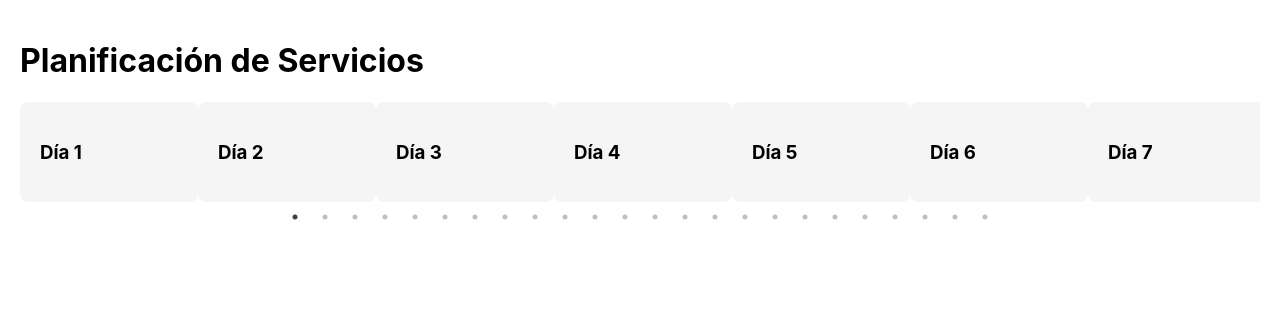
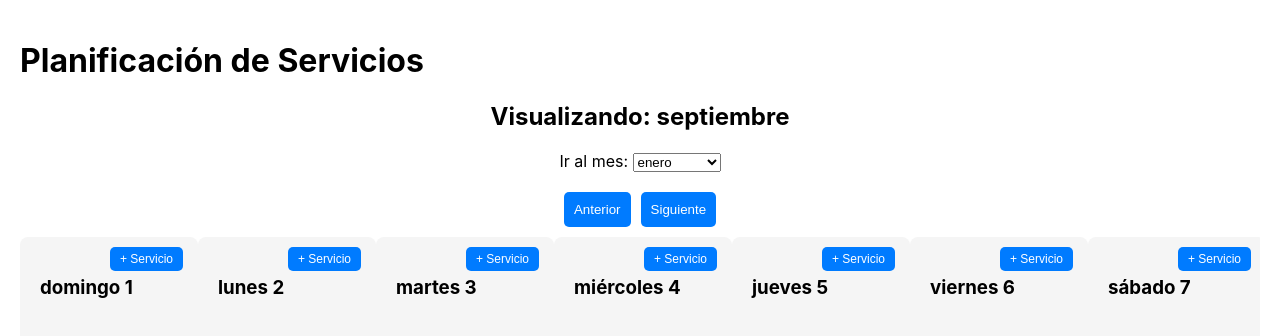
Before and after one commit to RM-Soluciones/PlanificadorGVH, a React (Create React App) app: page / in a window 1280 px wide. Shown: the top 336 px of the page. Built offline with nearby package versions, Linux system fonts and the light colour scheme.

Commit message:
primera impresion de fomratos

```diff
--- a/src/App.js
+++ b/src/App.js
@@ -1,19 +1,130 @@
-import React from "react";
+import React, { useState, useRef } from "react";
 import Slider from "react-slick";
 import "slick-carousel/slick/slick.css";
 import "slick-carousel/slick/slick-theme.css";
 
+// Función para obtener el nombre del día de la semana
+const getDayOfWeek = (day, month, year) => {
+    const date = new Date(year, month - 1, day); // mes - 1 porque los meses en Date comienzan en 0
+    const options = { weekday: 'long' };
+    return new Intl.DateTimeFormat('es-ES', options).format(date);
+};
+
+// Función para obtener el nombre del mes
+const getMonthName = (month) => {
+    const date = new Date(0, month - 1); // mes - 1 porque Date empieza desde 0
+    const options = { month: 'long' };
+    return new Intl.DateTimeFormat('es-ES', options).format(date);
+};
+
+// Función para obtener el número de días en un mes
+const getDaysInMonth = (month, year) => {
+    return new Date(year, month, 0).getDate(); // Día 0 es el último día del mes anterior
+};
+
 function App() {
-    // Generar los días del mes
-    const daysInMonth = Array.from({ length: 30 }, (_, i) => i + 1);
+    const currentYear = new Date().getFullYear();
+    const currentMonth = new Date().getMonth() + 1; // Obtener el mes actual
+
+    // Estado para el índice actual del carrusel y el mes visualizado
+    const [currentIndex, setCurrentIndex] = useState(0);
+    const [viewedMonthIndex, setViewedMonthIndex] = useState(0); // Índice para ver qué mes se está visualizando
+
+    // Estado para almacenar los servicios por día
+    const [services, setServices] = useState({});
+
+    // Crear una referencia para el carrusel
+    const sliderRef = useRef(null);
+
+    // Generar los días con sus nombres correspondientes a partir del mes actual
+    const generateDays = (startingMonth, startingYear, numberOfDays) => {
+        let days = [];
+        let month = startingMonth;
+        let year = startingYear;
+        let dayCount = 0;
+
+        while (dayCount < numberOfDays) {
+            const daysInMonth = getDaysInMonth(month, year);
+            for (let day = 1; day <= daysInMonth; day++) {
+                days.push({ day, dayOfWeek: getDayOfWeek(day, month, year), month, year });
+                dayCount++;
+                if (dayCount >= numberOfDays) break;
+            }
+            month = (month % 12) + 1;
+            if (month === 1) year++; // Avanzar al próximo año si llegamos a enero
+        }
+
+        return days;
+    };
+
+    // Generamos 120 días, 60 días actuales + los 60 días del siguiente mes.
+    const daysInMonth = generateDays(currentMonth, currentYear, 120);
+
+    // Definir el estilo del botón
+    const buttonStyle = {
+        backgroundColor: "#007bff",
+        color: "white",
+        border: "none",
+        padding: "10px",
+        cursor: "pointer",
+        borderRadius: "5px",
+        margin: "0 5px",
+    };
 
     // Configuración del carrusel
     const settings = {
-        dots: true,
+        dots: false, // Desactivar los puntos
         infinite: false,
         speed: 500,
         slidesToShow: 7, // Mostrar 7 días por pantalla
         slidesToScroll: 1,
+        afterChange: (current) => {
+            setCurrentIndex(current);
+            const viewedMonth = daysInMonth[current].month;
+            setViewedMonthIndex(viewedMonth - currentMonth); // Calcular la diferencia de mes
+        },
+    };
+
+    // Funciones para avanzar y retroceder libremente
+    const next = () => {
+        if (sliderRef.current) {
+            sliderRef.current.slickNext();
+        }
+    };
+
+    const previous = () => {
+        if (sliderRef.current) {
+            sliderRef.current.slickPrev();
+        }
+    };
+
+    // Función para saltar rápidamente a un mes
+    const jumpToMonth = (event) => {
+        const selectedMonth = parseInt(event.target.value, 10);
+        const firstDayOfMonth = daysInMonth.findIndex((day) => day.month === selectedMonth);
+        if (sliderRef.current && firstDayOfMonth !== -1) {
+            sliderRef.current.slickGoTo(firstDayOfMonth);
+        }
+    };
+
+    // Obtener el mes visualizado actualmente
+    const viewedMonth = currentMonth + viewedMonthIndex;
+    const displayedMonthName = getMonthName(viewedMonth);
+
+    // Función para agregar un servicio a un día específico
+    const addService = (dateKey) => {
+        const service = prompt("Ingresa el nombre del servicio:");
+        if (service) {
+            setServices((prevServices) => {
+                const updatedServices = { ...prevServices };
+                if (updatedServices[dateKey]) {
+                    updatedServices[dateKey].push(service);
+                } else {
+                    updatedServices[dateKey] = [service];
+                }
+                return updatedServices;
+            });
+        }
     };
 
     return (
@@ -21,21 +132,81 @@ function App() {
             <header>
                 <h1>Planificación de Servicios</h1>
             </header>
-            <div style={{ marginTop: "20px" }}>
-                <Slider {...settings}>
-                    {daysInMonth.map((day) => (
-                        <div key={day} style={{ padding: "10px", textAlign: "center" }}>
+
+            {/* Mostrar el mes actual visualizado */}
+            <h2 style={{ textAlign: "center" }}>Visualizando: {displayedMonthName}</h2>
+
+            {/* Selector para saltar rápidamente a un mes */}
+            <div style={{ marginBottom: "20px", textAlign: "center" }}>
+                <label htmlFor="monthSelector">Ir al mes: </label>
+                <select id="monthSelector" onChange={jumpToMonth}>
+                    {[...Array(12)].map((_, i) => (
+                        <option key={i + 1} value={i + 1}>
+                            {getMonthName(i + 1)}
+                        </option>
+                    ))}
+                </select>
+            </div>
+
+            {/* Botones para avanzar y retroceder libremente */}
+            <div style={{ textAlign: "center", marginBottom: "10px" }}>
+                <button style={buttonStyle} onClick={previous} disabled={currentIndex === 0}>
+                    Anterior
+                </button>
+                <button
+                    style={buttonStyle}
+                    onClick={next}
+                    disabled={currentIndex >= daysInMonth.length - 7}
+                >
+                    Siguiente
+                </button>
+            </div>
+
+            <div style={{ marginTop: "10px" }}>
+                {/* Carrusel */}
+                <Slider ref={sliderRef} {...settings}>
+                    {daysInMonth.map(({ day, dayOfWeek, month, year }) => {
+                        const dateKey = `${year}-${month}-${day}`; // Clave única para cada día
+                        return (
+                            <div key={dateKey} style={{ padding: "10px", textAlign: "center" }}>
                                 <div
                                     style={{
                                         padding: "20px",
                                         backgroundColor: "#f5f5f5",
                                         borderRadius: "8px",
+                                        position: "relative",
+                                        minHeight: "150px",
                                     }}
                                 >
-                                <h3>{`Día ${day}`}</h3>
+                                    <h3>{`${dayOfWeek} ${day}`}</h3>
+                                    {/* Botón para agregar servicio */}
+                                    <button
+                                        style={{
+                                            ...buttonStyle,
+                                            position: "absolute",
+                                            top: "10px",
+                                            right: "10px",
+                                            padding: "5px 10px",
+                                            fontSize: "12px",
+                                        }}
+                                        onClick={() => addService(dateKey)}
+                                    >
+                                        + Servicio
+                                    </button>
+                                    {/* Mostrar los servicios añadidos */}
+                                    <div style={{ marginTop: "10px", textAlign: "left" }}>
+                                        {services[dateKey] && services[dateKey].length > 0 && (
+                                            <ul style={{ paddingLeft: "20px", textAlign: "left" }}>
+                                                {services[dateKey].map((service, index) => (
+                                                    <li key={index}>{service}</li>
+                                                ))}
+                                            </ul>
+                                        )}
                                     </div>
                                 </div>
-                    ))}
+                            </div>
+                        );
+                    })}
                 </Slider>
             </div>
         </div>
```
Also changed, not shown: 1 other file (tests, documents, lock files or other folders). Lines whose indentation alone changed are shown as unchanged.
